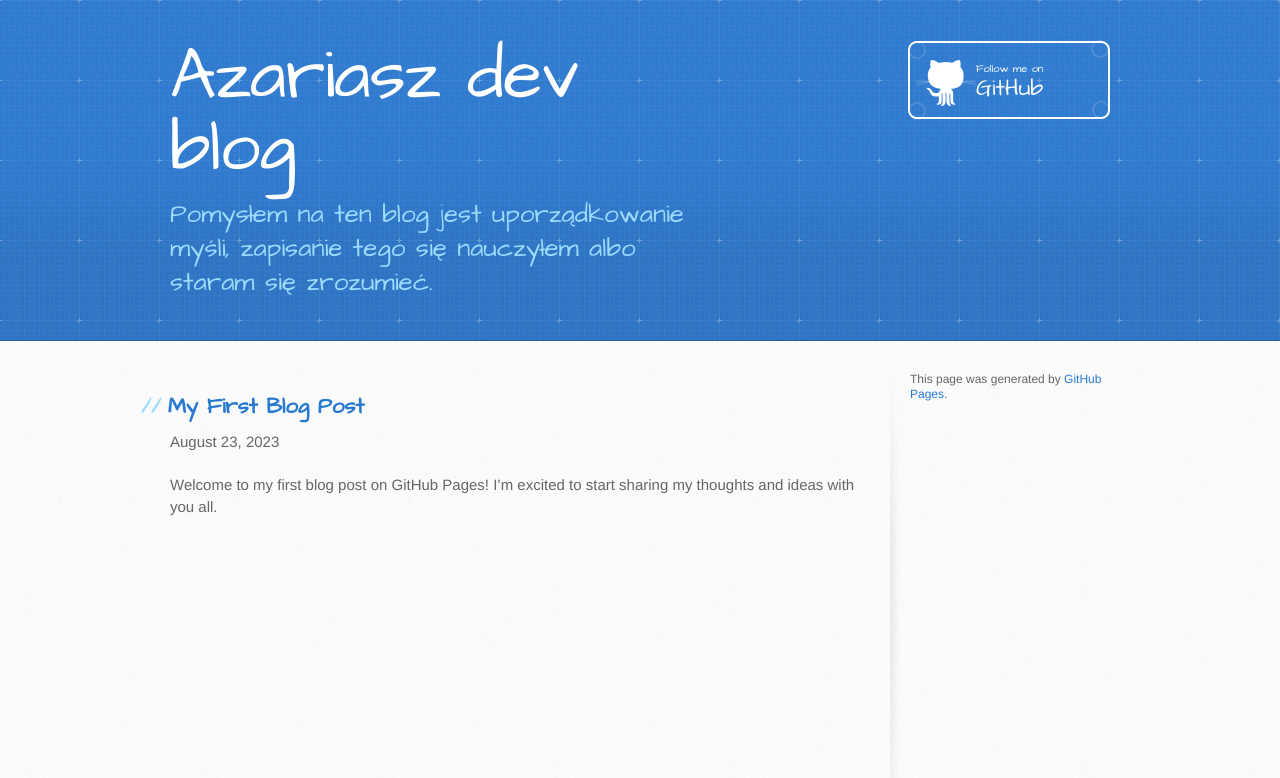
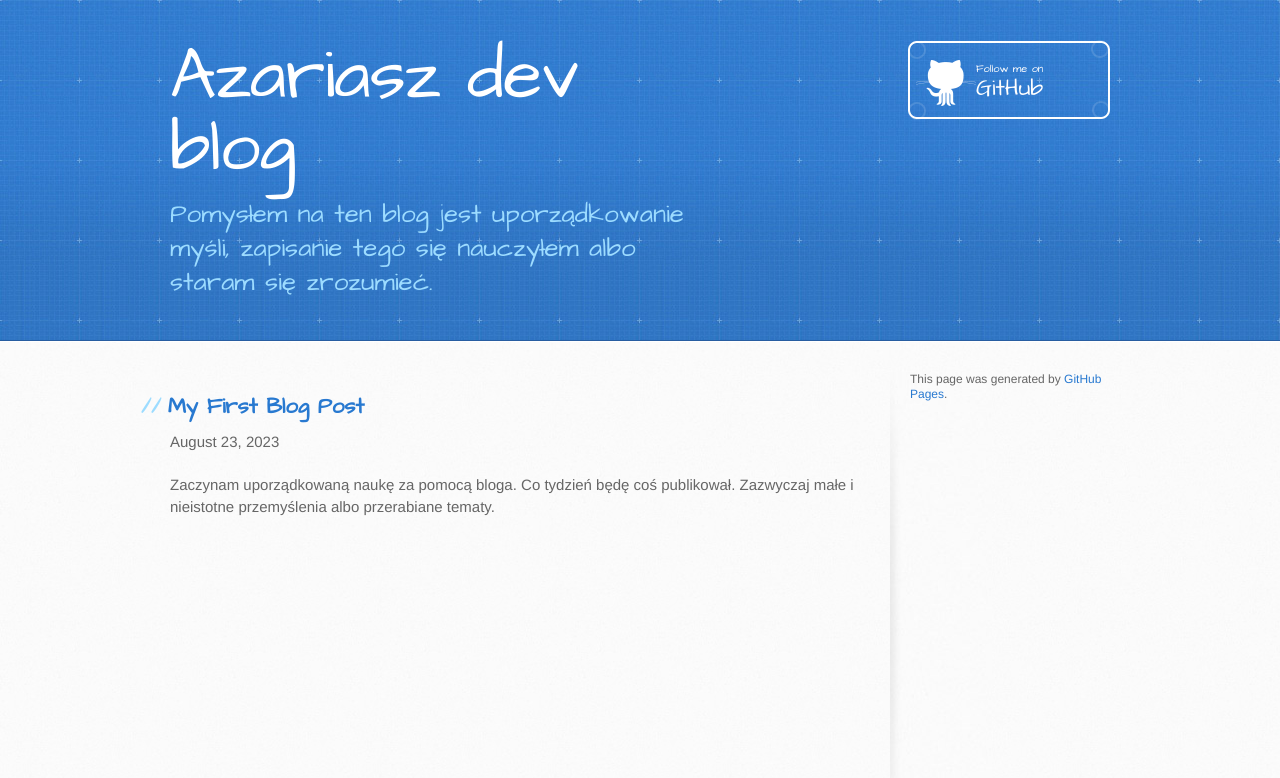
Before and after one commit to rafalmajor/rafalmajor.github.io, a Jekyll site: the page built from index.md, in a window 1280 px wide. Shown: the top 778 px of the page. Built offline with Jekyll 4.4.1, drawn with Linux system fonts in a browser that asks for light colours.

Commit message:
first post

```diff
--- a/_posts/2023-08-23-Pierwszy wpis.md
+++ b/_posts/2023-08-23-Pierwszy wpis.md
@@ -3,6 +3,4 @@ layout: post
 title: My First Blog Post
 ---
 
-Welcome to my first blog post on GitHub Pages! I'm excited to start sharing my thoughts and ideas with you all.
-
-In this post, I'll be discussing...
+Zaczynam uporządkowaną naukę za pomocą bloga. Co tydzień będę coś publikował. Zazwyczaj małe i nieistotne przemyślenia albo przerabiane tematy.
```
